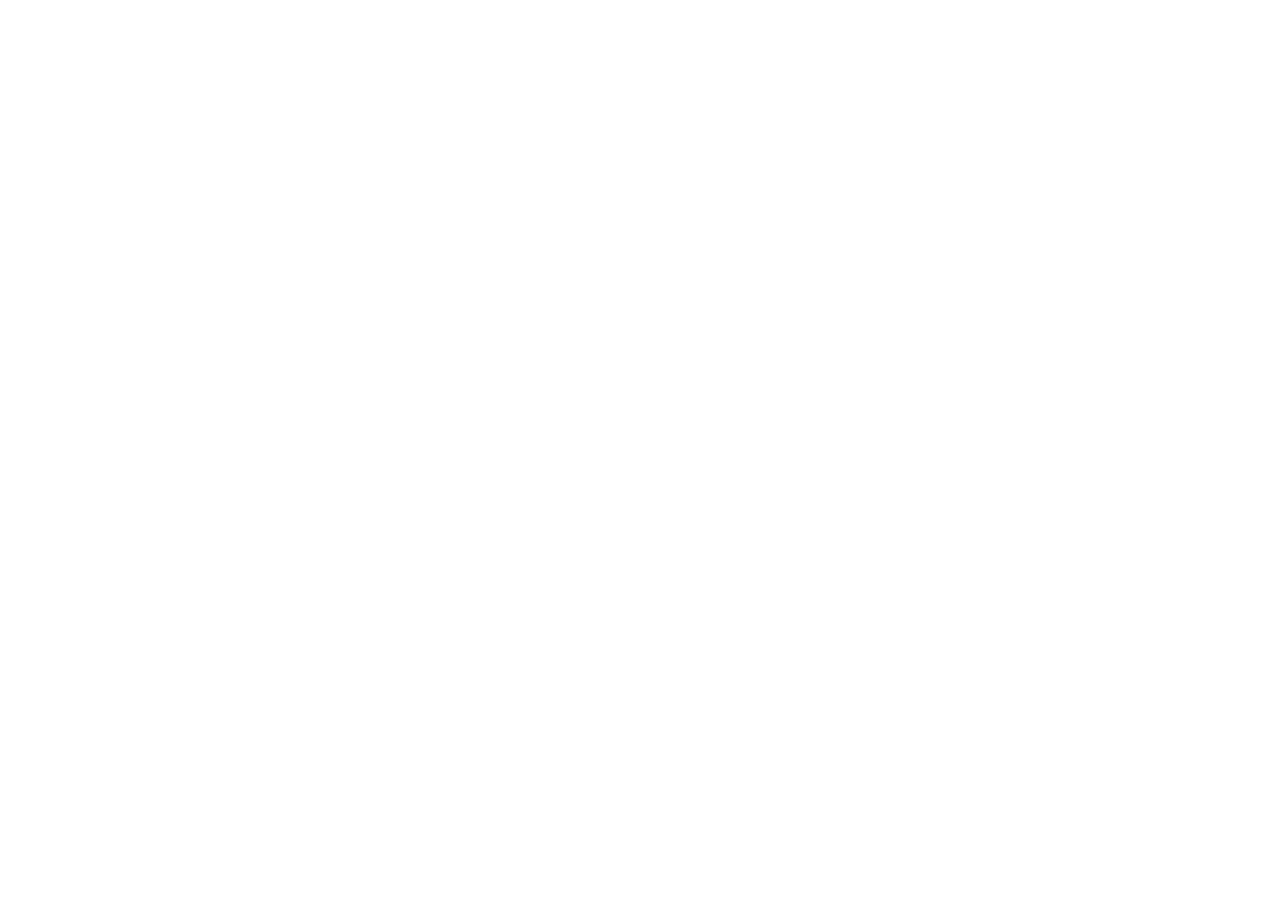
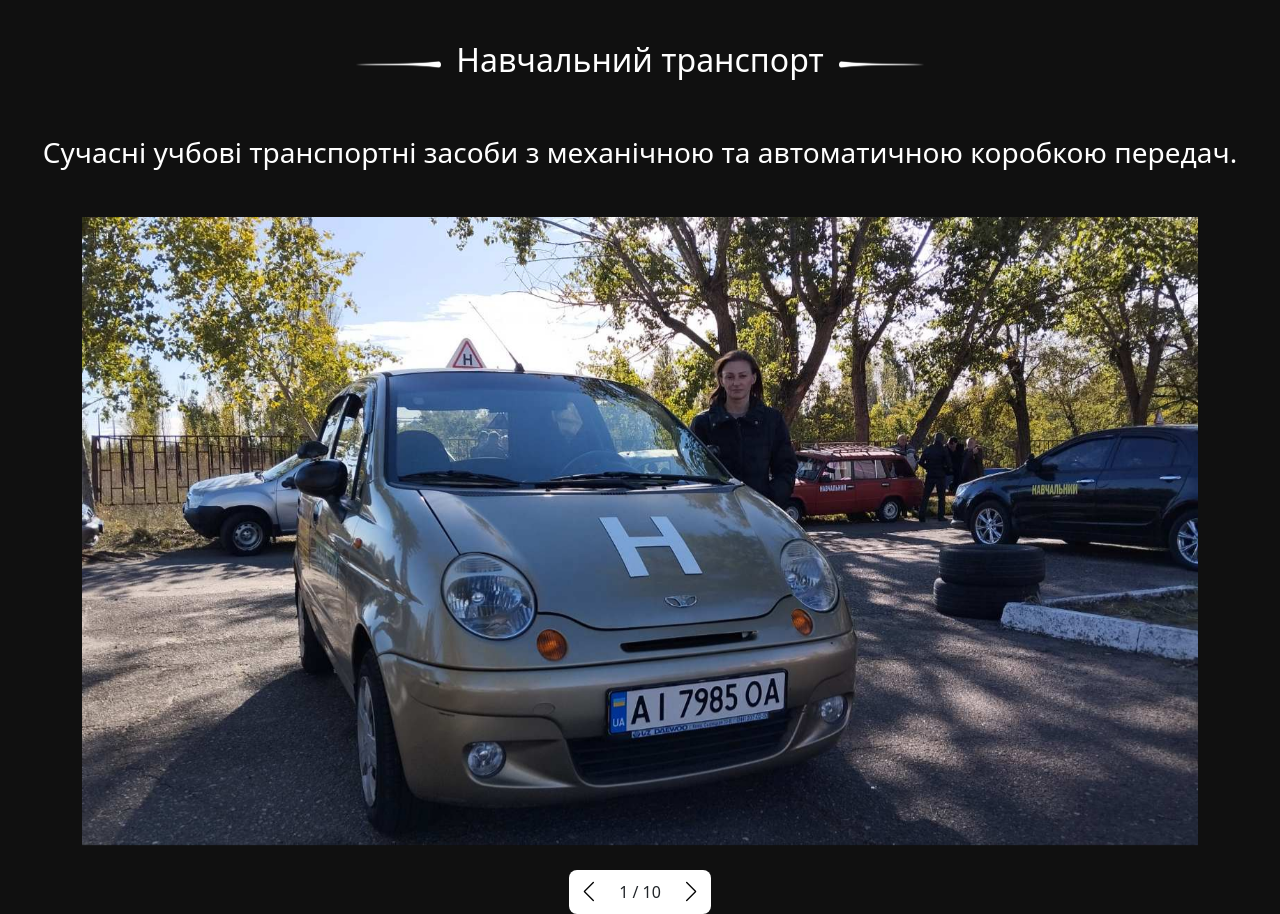
Before and after one commit to DenisFadeev94/react-auto-school-olimp, a React (Vite) app: page / in a window 1280 px wide. Shown: the part 1740-2654 px from the top of the page. Before the commit the page ends 1666 px from the top, so only its background shows below. Built offline with nearby package versions, Linux system fonts and the light colour scheme; a web font is replaced by a local one.

Commit message:
Created and configured CarsSlider

```diff
--- a/package.json
+++ b/package.json
@@ -14,7 +14,8 @@
     "react": "^19.1.0",
     "react-dom": "^19.1.0",
     "reset-css": "^5.0.2",
-    "sass": "^1.89.2"
+    "sass": "^1.89.2",
+    "swiper": "^11.2.8"
   },
   "devDependencies": {
     "@eslint/js": "^9.25.0",
--- /dev/null
+++ b/src/componets/CarsSlider/CarsSlider.jsx
@@ -0,0 +1,63 @@
+import TitleText from '../TitleText/TitleText';
+import { ImagesCarsSlider } from '../../data';
+import { Navigation, Pagination } from 'swiper/modules';
+import { Swiper, SwiperSlide } from 'swiper/react';
+import React, { useRef } from 'react';
+
+import 'swiper/css';
+import 'swiper/css/navigation';
+import 'swiper/css/pagination';
+import './CarsSlider.scss';
+
+export default function CarsSlider() {
+  const paginationRef = useRef(null);
+  return (
+    <div className="cars-slider mt-5">
+      <TitleText
+        title="Навчальний транспорт"
+        description="Сучасні учбові транспортні засоби з механічною та автоматичною коробкою передач."
+      />
+
+      <div id="part1" className="block-3 mt-5 container">
+        <div className="swiper-container cars-room">
+          <Swiper
+            modules={[Navigation, Pagination]}
+            slidesPerView={1}
+            spaceBetween={20}
+            effect={'fade'}
+            loop={true}
+            speed={300}
+            navigation={{
+              nextEl: '.swiper-button-next',
+              prevEl: '.swiper-button-prev'
+            }}
+            pagination={{
+              clickable: true,
+              dynamicBullets: true,
+              type: 'fraction',
+              el: paginationRef.current
+            }}
+            onBeforeInit={(swiper) => {
+              swiper.params.pagination.el = paginationRef.current;
+            }}
+          >
+            <div className="swiper-wrapper">
+              {ImagesCarsSlider.map((index, idx) => (
+                <SwiperSlide>
+                  <img src={index} key={idx} />
+                </SwiperSlide>
+              ))}
+            </div>
+            <div className="swiper-controls">
+              <div className="swiper-buttons">
+                <div className="swiper-button-prev" />
+                <div className="swiper-pagination" ref={paginationRef} />
+                <div className="swiper-button-next" />
+              </div>
+            </div>
+          </Swiper>
+        </div>
+      </div>
+    </div>
+  );
+}
--- /dev/null
+++ b/src/componets/CarsSlider/CarsSlider.scss
@@ -0,0 +1,8 @@
+.cars-slider {
+  p {
+    text-align: center;
+    font-size: 22px;
+    font-weight: 500;
+    margin-bottom: 20px;
+  }
+}
--- a/src/componets/Main.jsx
+++ b/src/componets/Main.jsx
@@ -1,11 +1,13 @@
 import Banner from './Banner/Banner';
 import Ready from './Ready/Ready';
+import CarsSlider from './CarsSlider/CarsSlider';
 
 export default function Main() {
   return (
     <section className="wrapper">
       <Banner />
       <Ready />
+      <CarsSlider />
     </section>
   );
 }
--- a/src/componets/Main.scss
+++ b/src/componets/Main.scss
@@ -7,7 +7,6 @@
     background: #101010;
   }
 }
-
 
 a {
   text-decoration: none;
@@ -23,3 +22,39 @@
   max-width: 100%;
   height: auto;
 }
+
+.swiper-container {
+  position: relative;
+
+  .swiper-controls {
+    padding-top: 25px;
+    display: flex;
+    justify-content: center;
+
+    .swiper-buttons {
+      display: flex;
+      justify-content: center;
+      gap: 25px;
+      background: white;
+      border-radius: 8px;
+      padding: 10px 15px;
+    }
+
+    .swiper-pagination,
+    .swiper-button-prev,
+    .swiper-button-next {
+      position: unset;
+      width: auto;
+      height: auto;
+      margin: 0;
+    }
+
+
+    .swiper-button-prev::after,
+    .swiper-button-next::after {
+      color: #000;
+      font-size: 20px;
+    }
+
+  }
+}
--- a/src/componets/Ready/Ready.jsx
+++ b/src/componets/Ready/Ready.jsx
@@ -4,7 +4,6 @@
 import { ready } from '../../data';
 
 export default function Ready() {
-  const showDescription = false;
   return (
     <div className="ready mt-5">
       <TitleText
--- a/src/componets/Ready/Ready.scss
+++ b/src/componets/Ready/Ready.scss
@@ -3,6 +3,13 @@
   background-repeat: no-repeat;
   background-size: cover;
   padding: 140px 0;
+
+  .title-text {
+
+    h3 {
+      width: 50%;
+    }
+  }
 
   .counter {
     display: flex;
--- a/src/componets/TitleText/TitleText.scss
+++ b/src/componets/TitleText/TitleText.scss
@@ -1,4 +1,6 @@
 .title-text {
+  margin: 0 auto;
+
   .text-img {
     display: flex;
     flex-wrap: nowrap;
--- a/src/data.js
+++ b/src/data.js
@@ -97,3 +97,16 @@
     image: 'https://www.javascript.com/images/logo.svg'
   }
 ];
+
+export const ImagesCarsSlider = [
+  '../../../public/img/car/car2.jpg',
+  '../../../public/img/car/car3.jpg',
+  '../../../public/img/car/car4.jpg',
+  '../../../public/img/car/car5.jpg',
+  '../../../public/img/car/car6.jpg',
+  '../../../public/img/car/car7.jpg',
+  '../../../public/img/car/car8.jpg',
+  '../../../public/img/car/car9.jpg',
+  '../../../public/img/car/car10.jpg',
+  '../../../public/img/car/car11.jpg'
+];
```
Also changed, not shown: 1 other file (tests, documents, lock files or other folders).
